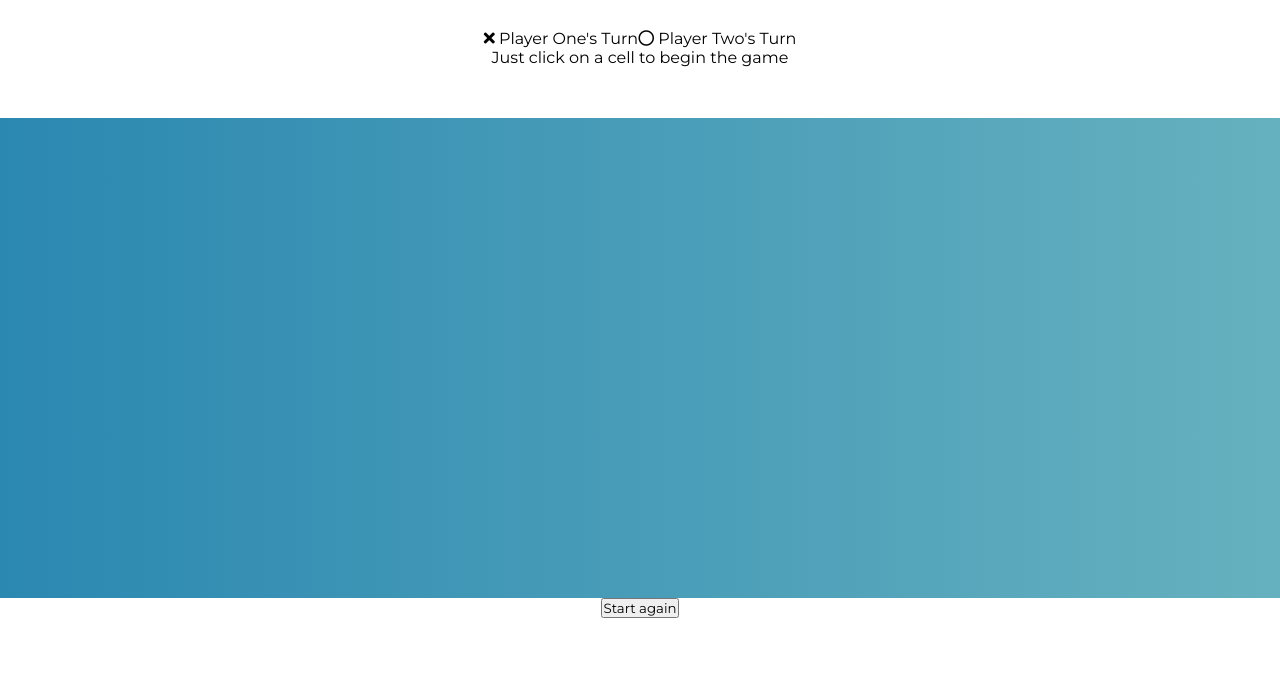
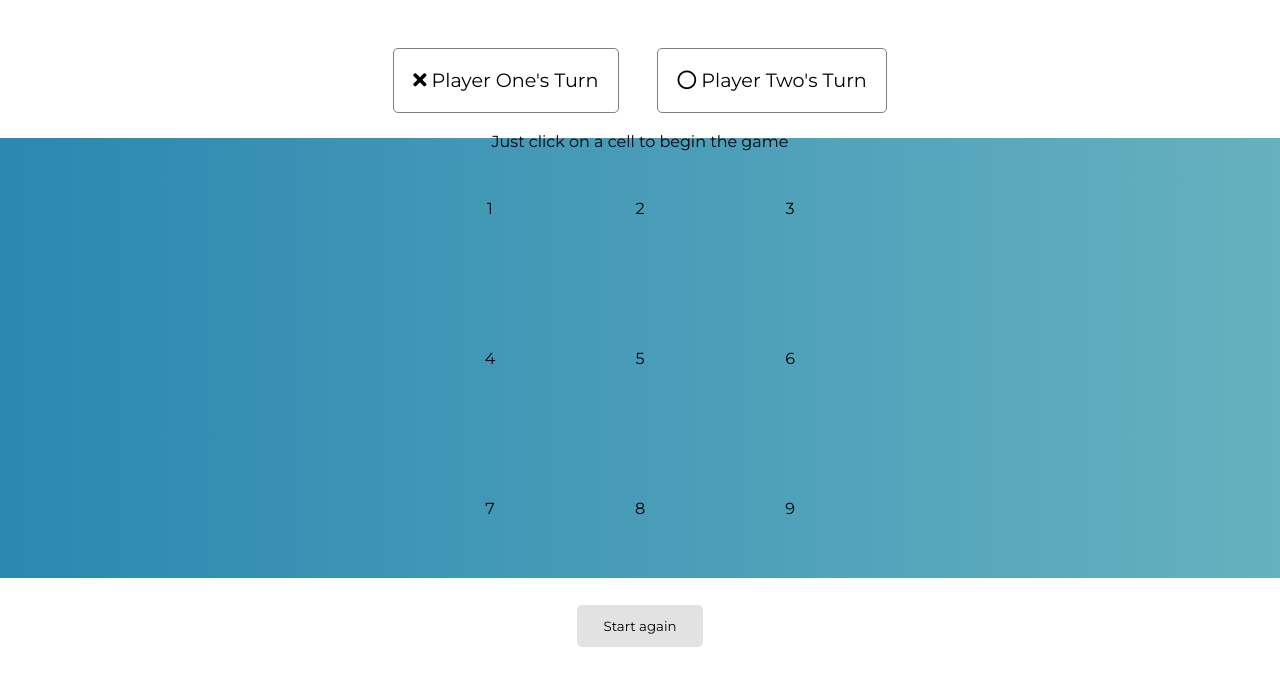
Before and after one commit to Tanya-Amber-L/Tic-Tac-Toe, a plain HTML site: page docs/index.html in a window 1280 px wide. Shown: the part 74-760 px from the top of the page. Drawn offline with Linux system fonts and the light colour scheme.

Commit message:
style updates

```diff
--- a/docs/index.html
+++ b/docs/index.html
@@ -19,11 +19,11 @@ Project begins 4/12/20. -->
         <div class="top">
             <h1 class="title">Tic-Tac-Toe Game</h1>
             <div class="players">
-                <div>
+                <div class="player__one">
                     <i class="fas fa-times"></i>
                     Player One's Turn
                 </div>
-                <div>
+                <div class="player__two">
                     <i class="far fa-circle"></i>
                     Player Two's Turn
                 </div>
@@ -31,20 +31,22 @@ Project begins 4/12/20. -->
             <p>Just click on a cell to begin the game</p>
         </div>
 
-        <div class="game">
-            <div class="cell"></div>
-            <div class="cell"></div>
-            <div class="cell"></div>
-            <div class="cell"></div>
-            <div class="cell"></div>
-            <div class="cell"></div>
-            <div class="cell"></div>
-            <div class="cell"></div>
-            <div class="cell"></div>
+        <div class="game-container">
+            <div class="game">
+                <div class="cell">1</div>
+                <div class="cell">2</div>
+                <div class="cell">3</div>
+                <div class="cell">4</div>
+                <div class="cell">5</div>
+                <div class="cell">6</div>
+                <div class="cell">7</div>
+                <div class="cell">8</div>
+                <div class="cell">9</div>
+            </div>
         </div>
 
         <div class="start-again">
-            <button>Start again</button>
+            <button class="start-again__btn">Start again</button>
         </div>
 
     </main>
--- a/docs/style.css
+++ b/docs/style.css
@@ -10,7 +10,7 @@
 }
 
 .top, .start-again {
-    height: 20vh;
+    height: 22.5vh;
     text-align: center;
 }
 
@@ -19,13 +19,54 @@
     justify-content: center;
 }
 
+.player__one, .player__two {
+    font-size: 1.2em;
+    margin: 1em;
+    padding: 1em;
+    border: 0.1em solid grey;
+    border-radius: 5px;
+}
+
 .title {
     text-align: center;
     margin: 1em;
 }
 
 
+.game-container {
+    height: 55vh;
+    background-image: linear-gradient(90deg, rgba(43,136,177,1) 0%, rgba(102,177,191,1) 100%);
+    display: flex;
+    justify-content: center;
+    align-items: center;
+
+}
+
 .game {
-    height: 60vh;
-    background-image: linear-gradient(90deg, rgba(43,136,177,1) 0%, rgba(102,177,191,1) 100%);
+    width: 450px;
+    height: 450px;
+    display: grid;
+    grid-template-rows: 1fr 1fr 1fr;
+    grid-template-columns: 1fr 1fr 1fr;
+    grid-template-areas: "1 2 3"
+                         "4 5 6"
+                         "7 8 9";
 }
+
+.cell {
+    display: flex;
+    justify-content: center;
+    align-items: center;
+}
+
+.start-again__btn {
+    margin: 2em;
+    padding: 1em 2em;
+    background-color:rgb(226, 226, 226);
+    border: 0px;
+    border-radius: 5px;
+}
+
+.start-again__btn:hover {
+    background-color: rgb(211, 211, 211);
+}
```
